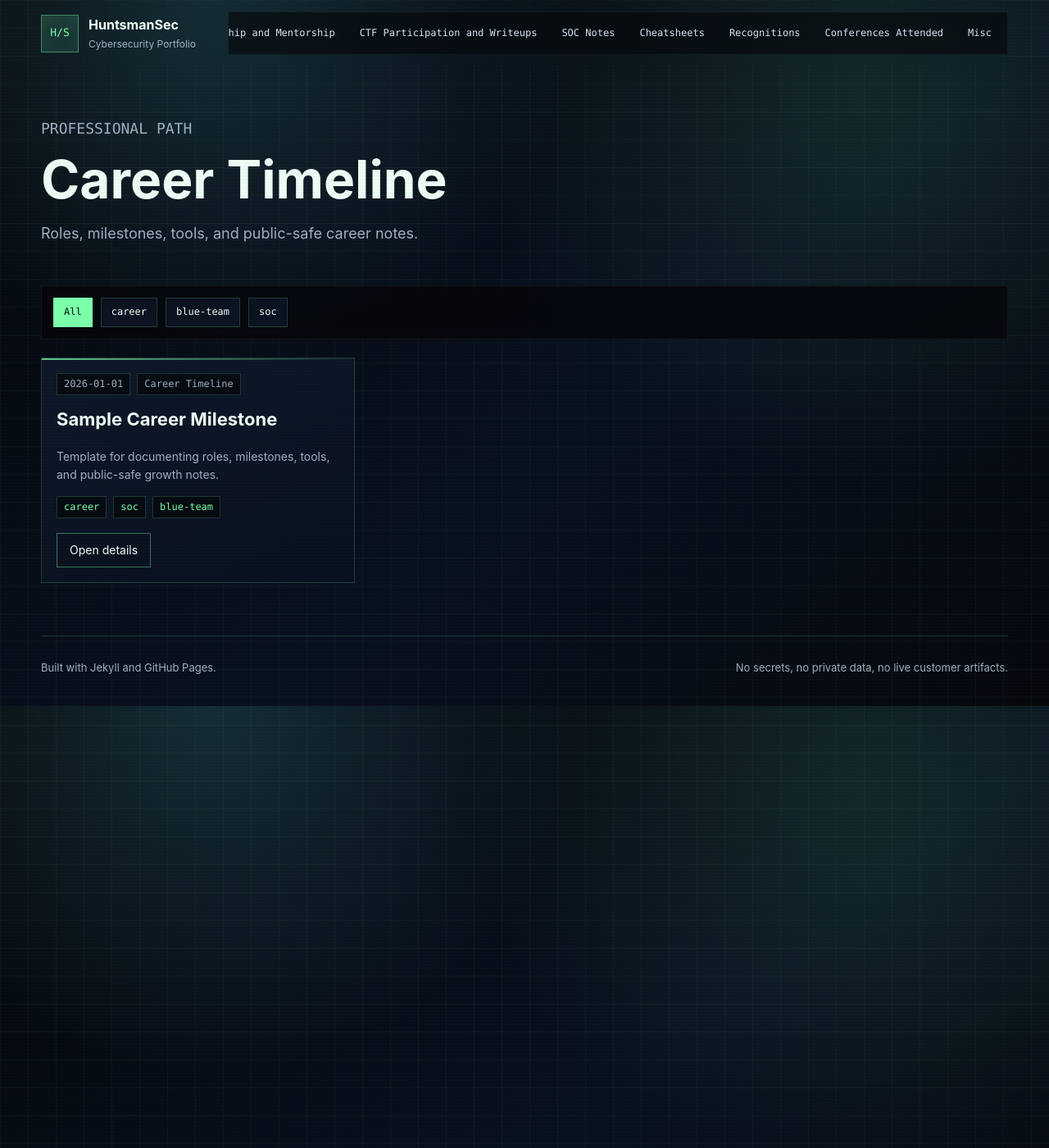
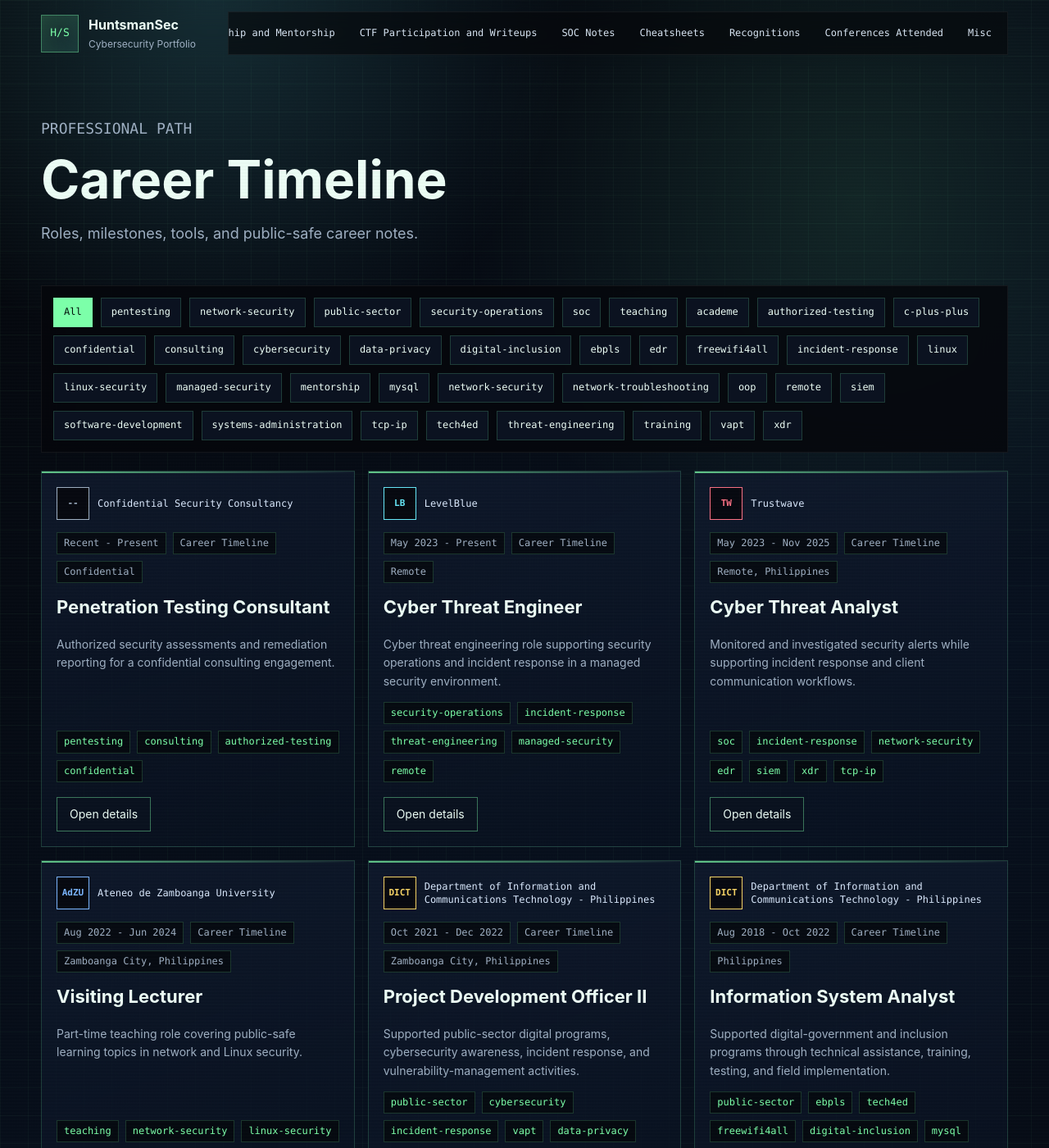
Before and after one commit to HuntsmanSec/HuntsmanSec.github.io, a Jekyll site: the page built from career.md, in a window 1280 px wide and 1400 px high. Shown: the whole window at 82% size. Built offline with Jekyll 4.4.1, drawn with Linux system fonts in a browser that asks for light colours; some of the changed text lies outside the part shown.

Commit message:
Update career timeline and details

```diff
--- /dev/null
+++ b/_career/2016-03-01-claret-programming-instructor.md
@@ -0,0 +1,22 @@
+---
+title: Programming Instructor (C++)
+organization: Claret School of Zamboanga City
+logo_mark: CSZ
+logo_tone: blue
+date: 2016-03-01
+period: Mar 2016 - Mar 2017
+location: Philippines
+tags: [teaching, c-plus-plus, oop, software-development]
+status: Completed
+excerpt: Full-time programming instruction focused on C++ and object-oriented programming fundamentals.
+---
+
+## Teaching Focus
+
+- Delivered instruction in C++ programming.
+- Supported foundational object-oriented programming learning.
+- Helped students build practical software-development fundamentals.
+
+## Disclosure Boundary
+
+Student records, assessments, curriculum materials, and internal school information are not published.
--- /dev/null
+++ b/_career/2017-04-01-permex-network-security-administrator.md
@@ -0,0 +1,21 @@
+---
+title: Network Security Administrator
+organization: Permex Producer & Exporter Corp.
+logo_mark: PPC
+logo_tone: cyan
+date: 2017-04-01
+period: Apr 2017 - Apr 2018
+location: Zamboanga City, Philippines
+tags: [network-security, network-troubleshooting, systems-administration]
+status: Completed
+excerpt: Network security and troubleshooting role in an enterprise operating environment.
+---
+
+## Focus
+
+- Supported network security administration and troubleshooting responsibilities.
+- Applied practical networking knowledge to assist reliable and secure day-to-day operations.
+
+## Disclosure Boundary
+
+Network topology, infrastructure details, configurations, credentials, and internal operating information are not published.
--- /dev/null
+++ b/_career/2018-08-01-dict-information-system-analyst.md
@@ -0,0 +1,28 @@
+---
+title: Information System Analyst
+organization: Department of Information and Communications Technology - Philippines
+logo_mark: DICT
+logo_tone: gold
+date: 2018-08-01
+period: Aug 2018 - Oct 2022
+location: Philippines
+tags: [public-sector, ebpls, tech4ed, freewifi4all, digital-inclusion, mysql, linux]
+status: Completed
+excerpt: Supported digital-government and inclusion programs through technical assistance, training, testing, and field implementation.
+---
+
+## Responsibilities And Contributions
+
+- Supported the electronic Business Permit and Licensing System (eBPLS) project from advocacy and presentation through user training, website-development training, database preparation, testing, acceptance, and launch activities for local government units.
+- Provided technical assistance and training support for Tech4ED centers and program managers.
+- Assisted ICT diagnostic and proficiency examination activities, including inter-regional support.
+- Supported field implementation work for FreeWiFi4All, including public connectivity initiatives.
+- Contributed to cybersecurity and data-privacy orientation activities.
+
+## Public-Safe Skills
+
+Linux, MySQL, digital-government implementation, technical training, and stakeholder support.
+
+## Disclosure Boundary
+
+Government records, participant information, system data, network diagrams, credentials, implementation details, and unpublished project artifacts are not published.
--- /dev/null
+++ b/_career/2021-10-01-dict-project-development-officer.md
@@ -0,0 +1,29 @@
+---
+title: Project Development Officer II
+organization: Department of Information and Communications Technology - Philippines
+logo_mark: DICT
+logo_tone: gold
+date: 2021-10-01
+period: Oct 2021 - Dec 2022
+location: Zamboanga City, Philippines
+tags: [public-sector, cybersecurity, incident-response, vapt, data-privacy, training, freewifi4all]
+status: Completed
+excerpt: Supported public-sector digital programs, cybersecurity awareness, incident response, and vulnerability-management activities.
+---
+
+## Responsibilities And Contributions
+
+- Supported FreeWiFi4All implementation and public-sector trainings, seminars, webinars, and roadshows.
+- Contributed to cybersecurity, Tech4ED, digital inclusion, and e-government program activities.
+- Participated in regional computer security incident response work, including incident response and vulnerability assessment support.
+- Helped deliver cybersecurity and data-privacy awareness activities for public-sector, education, military, and community audiences.
+- Served on internal working groups supporting technical procurement and regional security initiatives.
+
+## Professional Development
+
+- Completed five courses from the ASEAN-Japan Cybersecurity Capacity Building Center.
+- Earned public cybersecurity learning certificates, including coursework associated with the U.S. Cybersecurity and Infrastructure Security Agency.
+
+## Disclosure Boundary
+
+Affected organizations, incident details, evidence, vulnerability data, internal memoranda, client identities, and unpublished program records are not included.
--- /dev/null
+++ b/_career/2022-08-01-adzu-visiting-lecturer.md
@@ -0,0 +1,22 @@
+---
+title: Visiting Lecturer
+organization: Ateneo de Zamboanga University
+logo_mark: AdZU
+logo_tone: blue
+date: 2022-08-01
+period: Aug 2022 - Jun 2024
+location: Zamboanga City, Philippines
+tags: [teaching, network-security, linux-security, mentorship, academe]
+status: Completed
+excerpt: Part-time teaching role covering public-safe learning topics in network and Linux security.
+---
+
+## Teaching Focus
+
+- Supported part-time learning and academic activities as a visiting lecturer.
+- Public profile skills include Network Security and Linux Security.
+- Encouraged practical, responsible security learning for students and early-career practitioners.
+
+## Disclosure Boundary
+
+Student information, course materials, assessments, and internal university systems are not published.
--- /dev/null
+++ b/_career/2023-05-01-trustwave-cyber-threat-analyst.md
@@ -0,0 +1,24 @@
+---
+title: Cyber Threat Analyst
+organization: Trustwave
+logo_mark: TW
+logo_tone: red
+date: 2023-05-01
+period: May 2023 - Nov 2025
+location: Remote, Philippines
+tags: [soc, incident-response, network-security, edr, siem, xdr, tcp-ip]
+status: Completed
+excerpt: Monitored and investigated security alerts while supporting incident response and client communication workflows.
+---
+
+## Responsibilities
+
+- Monitor and investigate security alerts from network controls, endpoint platforms, intrusion prevention and detection systems, SIEM, XDR, and related threat data sources.
+- Analyze and respond to security threats using sound TCP/IP troubleshooting to isolate and diagnose common network issues.
+- Support timely case response in line with documented service-level expectations.
+- Document investigation actions so information can be communicated clearly to internal teams and clients.
+- Escalate security incidents to clients, Tier 2, or team leadership when appropriate.
+
+## Disclosure Boundary
+
+Customer data, alert content, incident evidence, playbooks, detection logic, platform configuration, and case metrics are excluded.
--- /dev/null
+++ b/_career/2025-11-01-levelblue-cyber-threat-engineer.md
@@ -0,0 +1,26 @@
+---
+title: Cyber Threat Engineer
+organization: LevelBlue
+logo_mark: LB
+logo_tone: cyan
+date: 2025-11-01
+period: May 2023 - Present
+location: Remote
+tags: [security-operations, incident-response, threat-engineering, managed-security, remote]
+status: Current
+excerpt: Cyber threat engineering role supporting security operations and incident response in a managed security environment.
+---
+
+## Role
+
+Joined Trustwave in May 2023 and continued in the same role under LevelBlue after the 2025 acquisition.
+
+## Focus
+
+- Support cyber threat engineering work in a managed security environment.
+- Contribute to security operations and incident response activities.
+- Apply public-safe professional practices for detection, investigation, and case communication.
+
+## Disclosure Boundary
+
+Client names, tenant details, detection content, case information, operational metrics, and internal tooling are not published.
--- a/_career/2026-01-01-sample-career-milestone.md
+++ /dev/null
@@ -1,25 +0,0 @@
----
-title: Sample Career Milestone
-date: 2026-01-01
-tags: [career, soc, blue-team]
-status: Draft
-excerpt: Template for documenting roles, milestones, tools, and public-safe growth notes.
----
-
-## Organization
-
-Organization name or public-safe placeholder.
-
-## Period
-
-Start date to end date.
-
-## Focus
-
-Security operations, detection engineering, incident response, training, or other focus area.
-
-## Highlights
-
-- Add public-safe accomplishments.
-- Avoid confidential project names.
-- Replace internal tool names if disclosure is not allowed.
--- /dev/null
+++ b/_career/2026-08-01-penetration-testing-consultant.md
@@ -0,0 +1,26 @@
+---
+title: Penetration Testing Consultant
+organization: Confidential Security Consultancy
+logo_mark: "--"
+logo_tone: neutral
+date: 2026-08-01
+period: Recent - Present
+location: Confidential
+tags: [pentesting, consulting, authorized-testing, confidential]
+status: Current
+excerpt: Authorized security assessments and remediation reporting for a confidential consulting engagement.
+---
+
+## Engagement
+
+Current penetration testing consulting engagement. The client and consultancy name are intentionally withheld from this public portfolio.
+
+## Public-Safe Focus
+
+- Perform assessments only within documented authorization and scope.
+- Validate security findings and document remediation-focused results.
+- Communicate risk in a clear, actionable format for approved stakeholders.
+
+## Disclosure Boundary
+
+Client identity, engagement dates, targets, methods, tools, findings, evidence, and reports are not published.
--- a/_layouts/collection.html
+++ b/_layouts/collection.html
@@ -35,9 +35,24 @@ layout: default
   <div class="post-grid">
     {% for item in items %}
     <article class="post-card" data-tags="{% for tag in item.tags %}{{ tag | slugify }} {% endfor %}">
+      {% if item.organization %}
+      <div class="organization-identity">
+        {% if item.logo_image %}
+        <img class="organization-logo" src="{{ item.logo_image | relative_url }}" alt="{{ item.organization | escape }} logo" loading="lazy">
+        {% else %}
+        <span class="organization-mark organization-mark--{{ item.logo_tone | default: 'neutral' | slugify }}" aria-hidden="true">{{ item.logo_mark | default: 'ORG' }}</span>
+        {% endif %}
+        <span class="organization-name">{{ item.organization }}</span>
+      </div>
+      {% endif %}
       <div class="post-meta">
+        {% if item.period %}
+        <span>{{ item.period }}</span>
+        {% else %}
         <span>{{ item.date | date: "%Y-%m-%d" }}</span>
+        {% endif %}
         <span>{{ item.category_label | default: page.item_label }}</span>
+        {% if item.location %}<span>{{ item.location }}</span>{% endif %}
       </div>
       <h2>{{ item.title }}</h2>
       {% if item.excerpt %}
@@ -55,10 +70,25 @@ layout: default
       <div class="modal-backdrop" data-modal-close></div>
       <article class="modal-card" role="dialog" aria-modal="true" aria-labelledby="modal-title-{{ forloop.index }}">
         <button class="modal-close" type="button" aria-label="Close details" data-modal-close>×</button>
+        {% if item.organization %}
+        <div class="organization-identity organization-identity--modal">
+          {% if item.logo_image %}
+          <img class="organization-logo" src="{{ item.logo_image | relative_url }}" alt="{{ item.organization | escape }} logo" loading="lazy">
+          {% else %}
+          <span class="organization-mark organization-mark--{{ item.logo_tone | default: 'neutral' | slugify }}" aria-hidden="true">{{ item.logo_mark | default: 'ORG' }}</span>
+          {% endif %}
+          <span class="organization-name">{{ item.organization }}</span>
+        </div>
+        {% endif %}
         <div class="post-meta">
+          {% if item.period %}
+          <span>{{ item.period }}</span>
+          {% else %}
           <span>{{ item.date | date: "%Y-%m-%d" }}</span>
+          {% endif %}
           <span>{{ item.category_label | default: page.item_label }}</span>
           {% if item.status %}<span>{{ item.status }}</span>{% endif %}
+          {% if item.location %}<span>{{ item.location }}</span>{% endif %}
         </div>
         <h2 id="modal-title-{{ forloop.index }}">{{ item.title }}</h2>
         <div class="tag-row">
--- a/assets/css/style.css
+++ b/assets/css/style.css
@@ -656,6 +656,70 @@ pre {
   font-size: 22px;
 }
 
+.organization-identity {
+  display: flex;
+  align-items: center;
+  gap: 10px;
+  min-height: 42px;
+  margin-bottom: 14px;
+}
+
+.organization-identity--modal {
+  margin-right: 48px;
+}
+
+.organization-mark {
+  display: inline-grid;
+  flex: 0 0 40px;
+  width: 40px;
+  height: 40px;
+  place-items: center;
+  border: 1px solid currentColor;
+  background: rgba(5, 7, 11, 0.82);
+  font-family: ui-monospace, SFMono-Regular, Menlo, Monaco, Consolas, monospace;
+  font-size: 11px;
+  font-weight: 800;
+  line-height: 1;
+}
+
+.organization-logo {
+  display: block;
+  flex: 0 0 40px;
+  width: 40px;
+  height: 40px;
+  padding: 4px;
+  border: 1px solid var(--line);
+  background: rgba(5, 7, 11, 0.82);
+  object-fit: contain;
+}
+
+.organization-name {
+  color: #dbeafe;
+  font-family: ui-monospace, SFMono-Regular, Menlo, Monaco, Consolas, monospace;
+  font-size: 12px;
+  line-height: 1.35;
+}
+
+.organization-mark--cyan {
+  color: var(--cyan);
+}
+
+.organization-mark--blue {
+  color: #7bb6ff;
+}
+
+.organization-mark--red {
+  color: var(--rose);
+}
+
+.organization-mark--gold {
+  color: var(--amber);
+}
+
+.organization-mark--neutral {
+  color: var(--muted);
+}
+
 .post-card .tag-row {
   margin-top: auto;
 }
```
Also changed, not shown: _layouts/post.html (+9 -1 lines), 1 other file.
